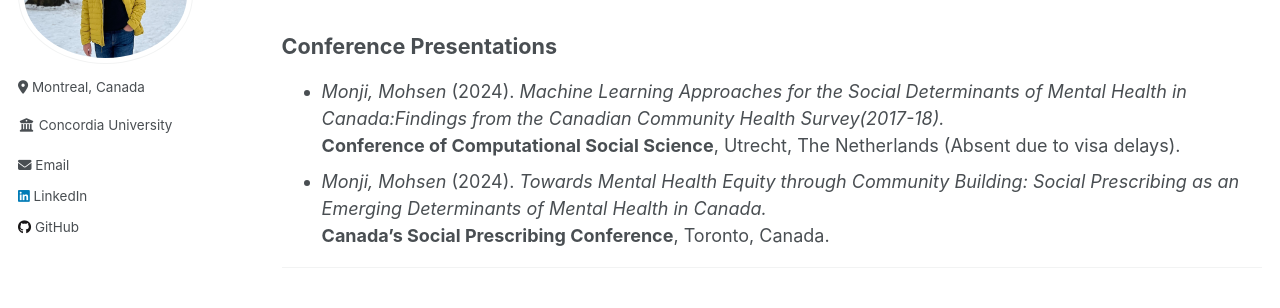
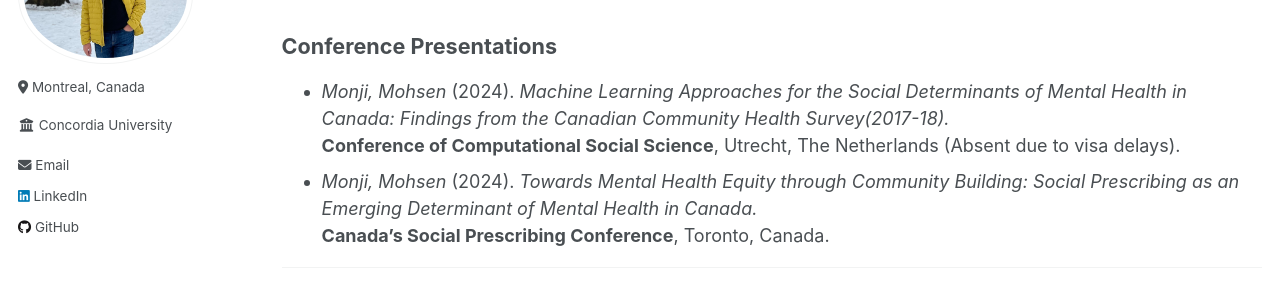
Before and after one commit to Mohsnmonji/mohsnmonji.github.io, a Jekyll site: the page built from _pages/Curriculum Vitae.md, in a window 1280 px wide and 900 px high, scrolled down 1641 px. Shown: the part 179-487 px from the top of the window. Built offline with Jekyll 4.4.1, drawn with Linux system fonts in a browser that asks for light colours.

Commit message:
Update Curriculum Vitae.md

```diff
--- a/_pages/Curriculum Vitae.md
+++ b/_pages/Curriculum Vitae.md
@@ -64,9 +64,9 @@ redirect_from:
 ---
 
 ### Conference Presentations
-- *Monji, Mohsen* (2024). *Machine Learning Approaches for the Social Determinants of Mental Health in Canada:Findings from the Canadian Community Health Survey(2017-18).*
+- *Monji, Mohsen* (2024). *Machine Learning Approaches for the Social Determinants of Mental Health in Canada: Findings from the Canadian Community Health Survey(2017-18).*
   **Conference of Computational Social Science**, Utrecht, The Netherlands (Absent due to visa delays).
-- *Monji, Mohsen* (2024). *Towards Mental Health Equity through Community Building: Social Prescribing as an Emerging Determinants of Mental Health in Canada.*
+- *Monji, Mohsen* (2024). *Towards Mental Health Equity through Community Building: Social Prescribing as an Emerging Determinant of Mental Health in Canada.*
   **Canada's Social Prescribing Conference**, Toronto, Canada.
 
 ---
```
